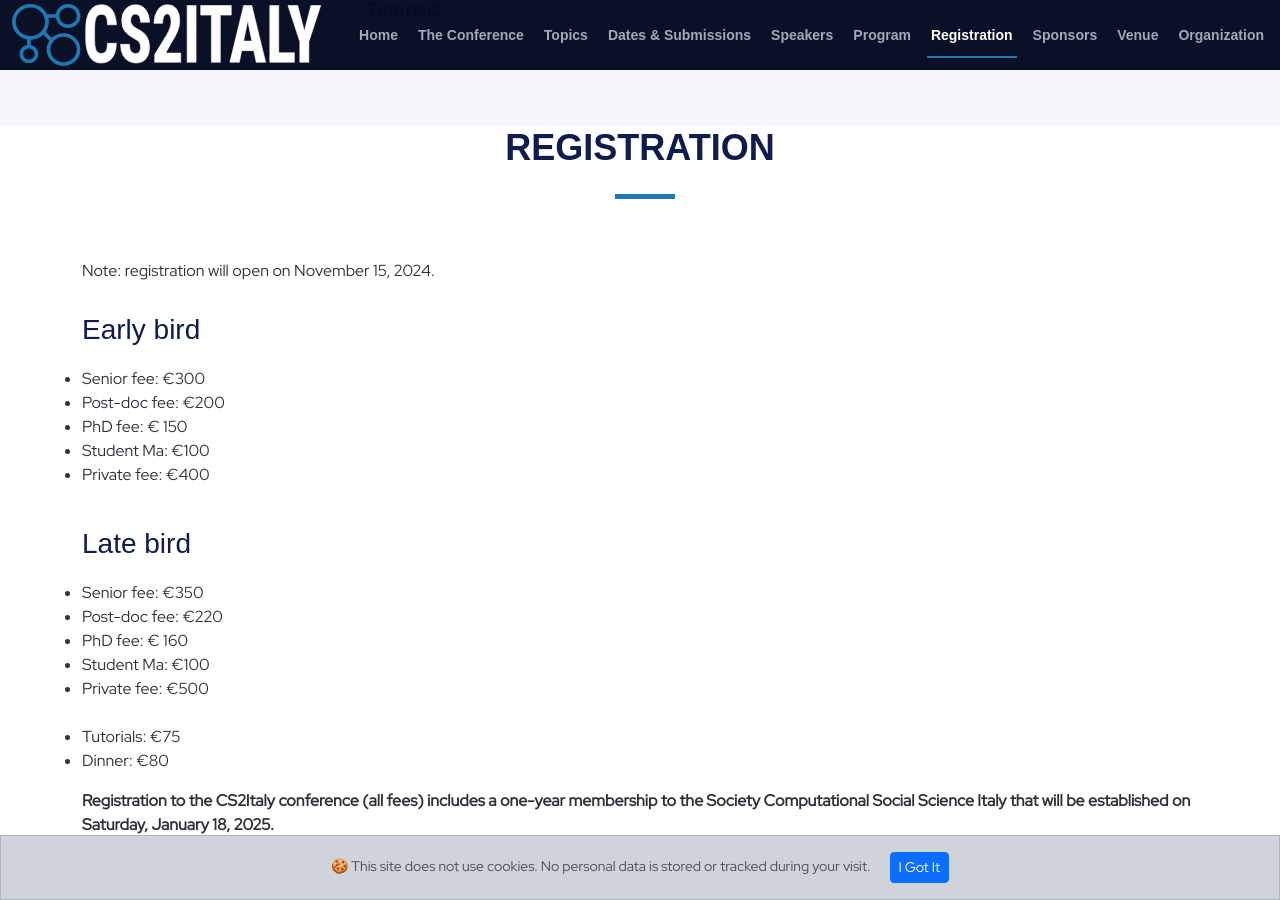
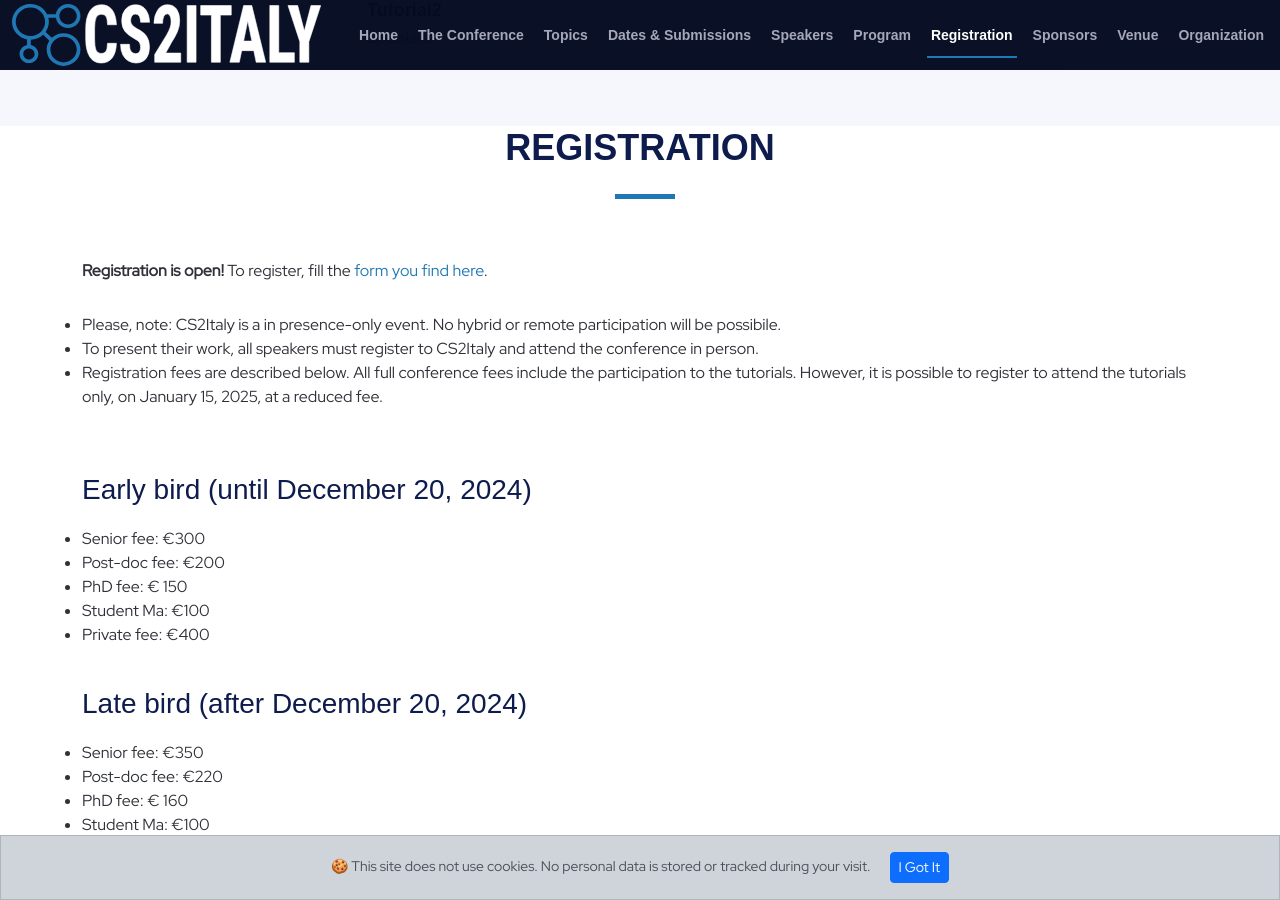
Before and after one commit to CS2Italy/conference, a Jekyll site: the page built from docs/index.md, in a window 1280 px wide and 900 px high, scrolled down 5630 px. Built offline with Jekyll 4.4.1, drawn with Linux system fonts in a browser that asks for light colours; some of the changed text lies outside the part shown.

Commit message:
Registration is open

```diff
--- a/docs/_texts/04_registrationfees.md
+++ b/docs/_texts/04_registrationfees.md
@@ -1,6 +1,12 @@
-Note: registration will open on November 15, 2024.
+**Registration is open!** To register, fill the <a href="https://isi.sixeleven.it/cs2italy/">form you find here</a>.
+<br/>
+* Please, note: CS2Italy is a in presence-only event. No hybrid or remote participation will be possibile.
+* To present their work, all speakers must register to CS2Italy and attend the conference in person.
+* Registration fees are described below. All full conference fees include the participation to the tutorials. However, it is possible to register to attend the tutorials only, on January 15, 2025, at a reduced fee.
+<br/>
+<br/>
 
-### Early bird
+### Early bird (until December 20, 2024)
 * Senior fee: €300
 * Post-doc fee: €200
 * PhD fee: € 150
@@ -9,7 +15,7 @@ Note: registration will open on November 15, 2024.
 <br/>
 <br/>
 
-### Late bird
+### Late bird (after December 20, 2024)
 * Senior fee: €350
 * Post-doc fee: €220
 * PhD fee: € 160
@@ -17,8 +23,9 @@ Note: registration will open on November 15, 2024.
 * Private fee: €500
 <br/>
 <br/>
-* Tutorials: €75
-* Dinner: €80
+<br/>
+* Tutorials only (January 15, 2025): €75
+* Conference Dinner: €80
 <br/>
 
 **Registration to the CS2Italy conference (all fees) includes a one-year membership to the Society Computational Social Science Italy that will be established on Saturday, January 18, 2025.**
```
